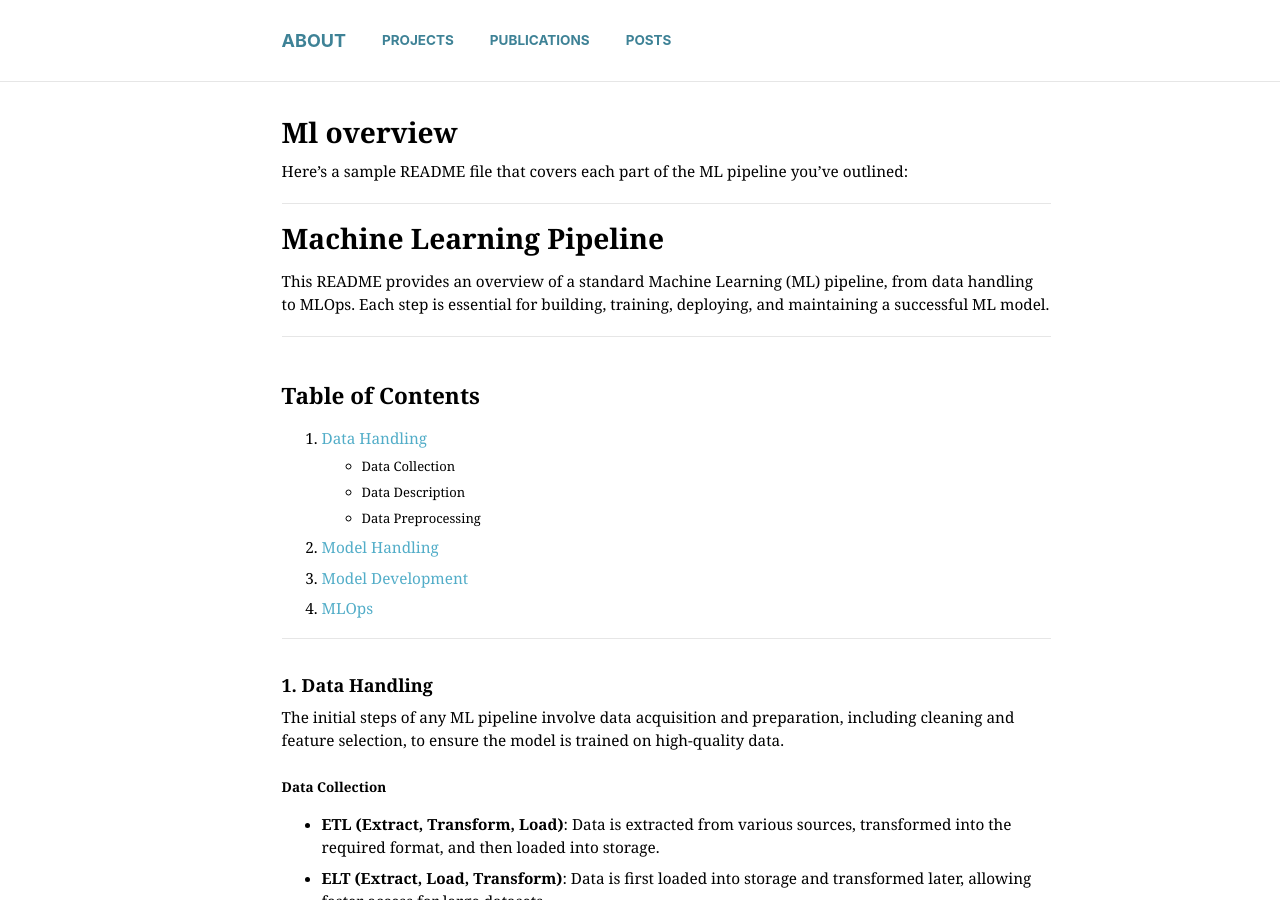
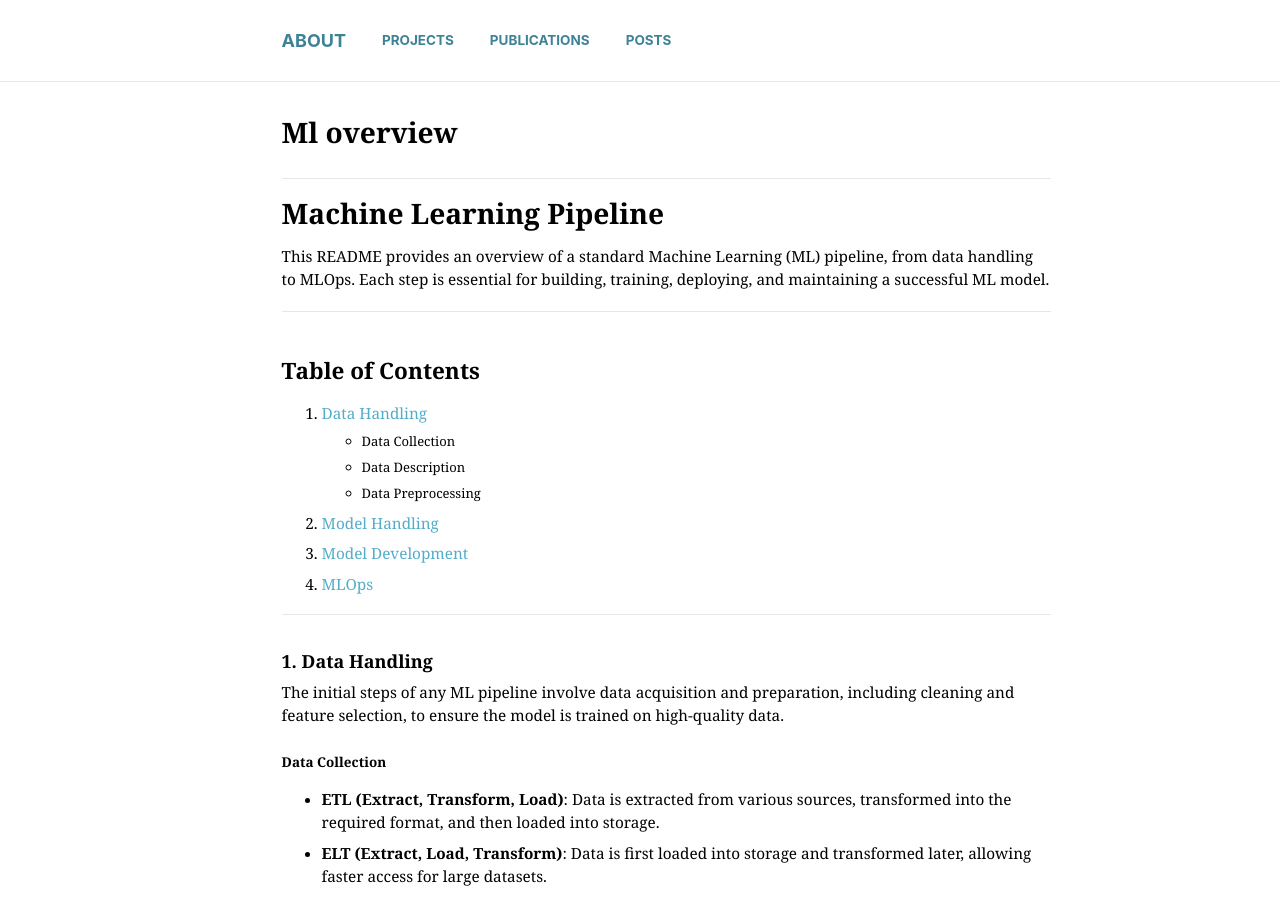
Before and after one commit to DileepKumarIrri/Port-Folio, a Jekyll site: the page built from _posts/2024-08-05-Ml Overview.md, in a window 1280 px wide and 900 px high. Built offline with Jekyll 4.4.1, drawn with Linux system fonts in a browser that asks for light colours.

Commit message:
Ml Overview Added

```diff
--- a/_posts/2024-08-05-Ml Overview.md
+++ b/_posts/2024-08-05-Ml Overview.md
@@ -1,4 +1,3 @@
-Here's a sample README file that covers each part of the ML pipeline you've outlined:
 
 ---
 
```
